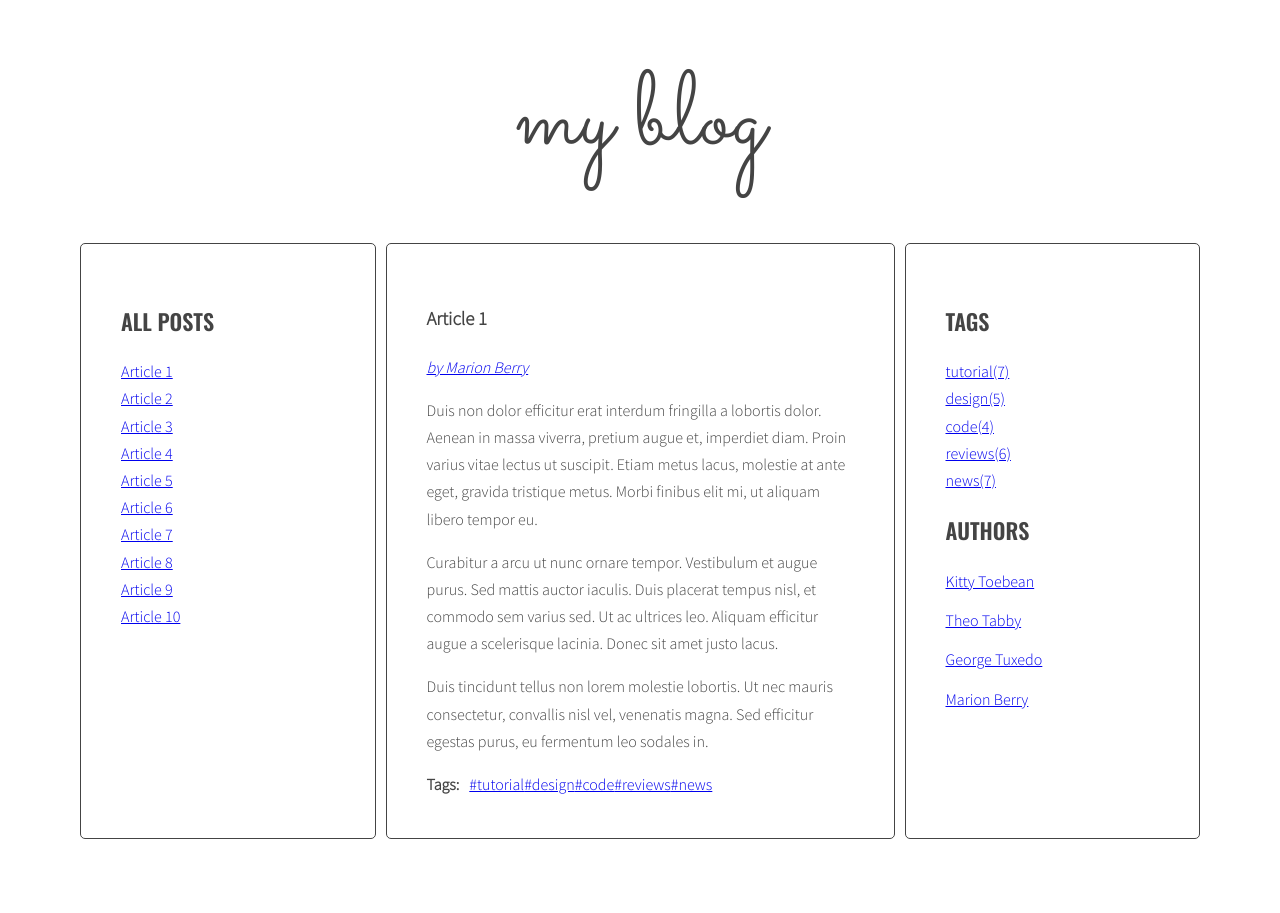
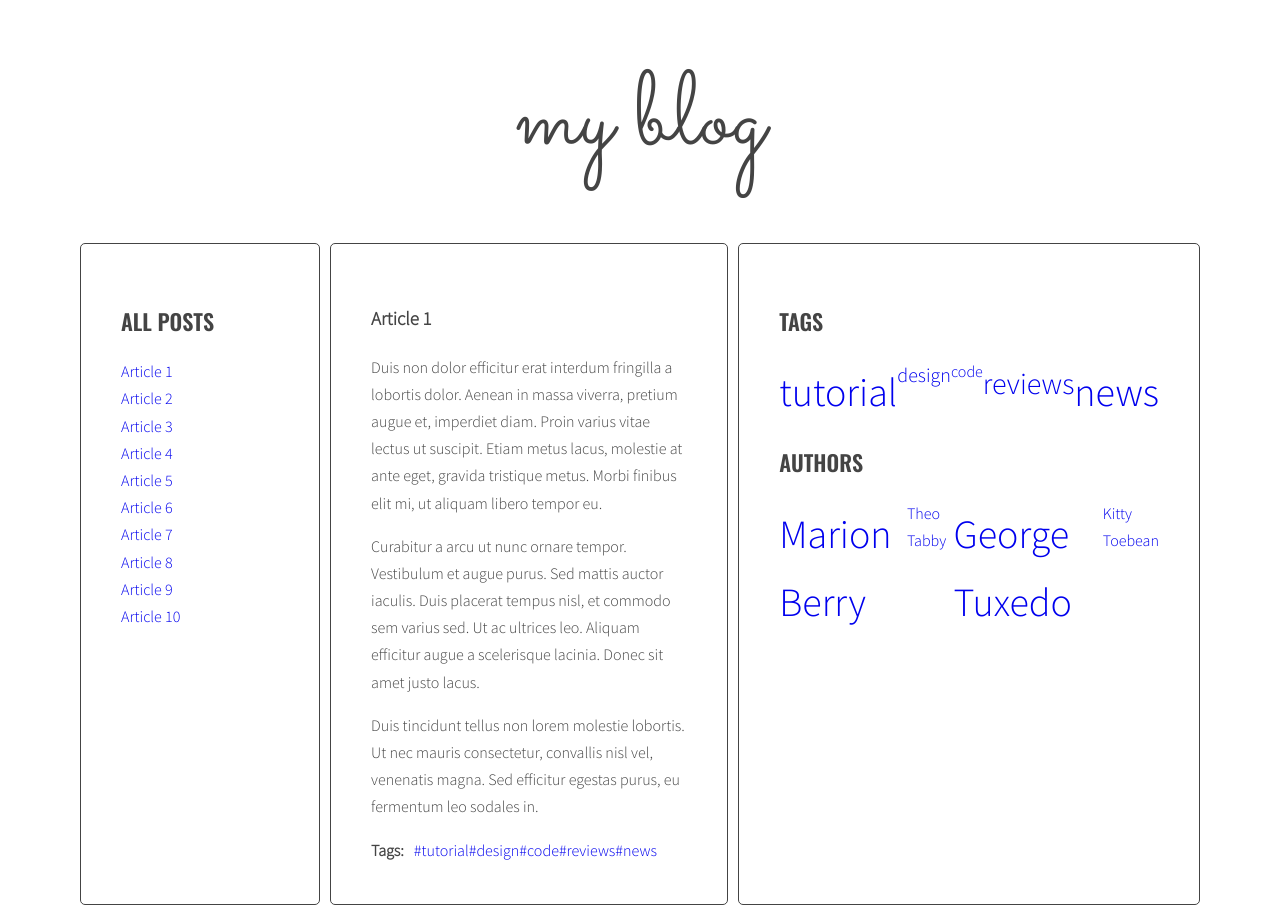
Before and after one commit to MarcinMathea/javascript-blog, a website: page index.html in a window 1280 px wide. Before the commit the page ends 847 px from the top, so only its background shows below. Drawn offline with nearby package versions, Linux system fonts and the light colour scheme.

Commit message:
authors and tags cloud

```diff
--- a/index.html
+++ b/index.html
@@ -185,26 +185,6 @@
             </ul>
             <h2 class="section-title">Authors</h2>
             <ul class="list authors">
-              <li>
-                <a href="#">
-                  <span class="author-name">Kitty Toebean</span>
-                </a>
-              </li>
-              <li>
-                <a href="#">
-                  <span class="author-name">Theo Tabby</span>
-                </a>
-              </li>
-              <li>
-                <a href="#">
-                  <span class="author-name">George Tuxedo</span>
-                </a>
-              </li>
-              <li>
-                <a href="#">
-                  <span class="author-name">Marion Berry</span>
-                </a>
-              </li>
             </ul>
           </aside>
         </main>
--- a/js/script.js
+++ b/js/script.js
@@ -22,6 +22,9 @@
     const optTitleListSelector = '.titles';
     const optArticleTagsSelector = '.post-tags .list';
     const optArticleAuthorSelector = '.post-author';
+    const optAuthorsListSelector = '.authors';
+    const optCloudClassPrefix = 'tag-size-';
+    const optCloudClassCount = 5;
 
     function generateTitleLinks(customSelector = '') {
         const titleList = document.querySelector(optTitleListSelector);
@@ -41,7 +44,6 @@
         for (let link of links) {
             link.addEventListener('click', titleClickHandler);
         }
-        console.log('articles');
     }
     generateTitleLinks();
 
@@ -56,6 +58,11 @@
       }
       return params;
   }
+
+    function calculateTagClass(count, params) {
+      const classNumber = Math.floor( ( (count - params.min) / (params.max - params.min) ) * optCloudClassCount + 1 );
+      return optCloudClassPrefix + classNumber;
+    }
 
     function generateTags() {
         let allTags = {};
@@ -84,7 +91,7 @@
         let allTagsHTML = '';
 
         for(let tag in allTags){
-          allTagsHTML += '<li><a href="#' + tag + '">' + tag + '('+ allTags[tag] + ')</></li>';
+          allTagsHTML += '<li><a href="#' + tag + '" class="' + calculateTagClass(allTags[tag], tagsParams) + '">' + tag + '</></li>';
         }
         tagList.innerHTML = allTagsHTML;
     }
@@ -121,11 +128,10 @@
     addClickListenersToTags();
 
     function generateAuthor() {
-
+        let allAuthors = {};
         const articles = document.querySelectorAll(optArticleSelector);
 
         for (let article of articles) {
-            const authorList = article.querySelector(optArticleAuthorSelector);
             let html = ' ';
             const articleAuthors = article.getAttribute('data-author');
             const articleAuthorsArray = articleAuthors.split();
@@ -133,9 +139,21 @@
             for (let author of articleAuthorsArray) {
                 const linkHTML = '<a href="#author-' + author.replace(' ', '-') + '">by ' + author + '</a>';
                 html = html + linkHTML;
+                if(!allAuthors.hasOwnProperty(author)){
+                  allAuthors[author] = 1;
+                } else {
+                  allAuthors[author]++;
+                }
             }
+            const authorList = document.querySelector(optAuthorsListSelector);
+            const tagsParams = calculateTagsParams(allAuthors);
+            console.log('authorsParams:', tagsParams);
+            let allAuthorsHTML = '';
 
-            authorList.innerHTML = html;
+            for(let author in allAuthors){
+              allAuthorsHTML += '<li><a href="#' + author + '" class="' + calculateTagClass(allAuthors[author], tagsParams) + '">' + author + '</></li>';
+            }
+            authorList.innerHTML = allAuthorsHTML;
         }
     }
 
@@ -148,8 +166,6 @@
         const href = clickedElement.getAttribute('href');
         const author = href.replace('#author-', '').replace('-', ' ');
         const activeAuthors = document.querySelectorAll('a.active[href^="' + href + '"]');
-        console.log(activeAuthors);
-        console.log(href);
 
         for (let activeAuthor of activeAuthors) {
             activeAuthor.classList.remove('active');
@@ -160,7 +176,6 @@
         for (let authorLink of authorLinks) {
             authorLink.classList.add('active');
         }
-          console.log(author);
         generateTitleLinks('[data-author="' + author + '"]');
 
     }
@@ -170,7 +185,6 @@
         for (let link of links) {
             link.addEventListener('click', authorClickHandler);
         }
-        console.log('cli');
     }
 
     addClickListenersToAuthors();
--- a/package.json
+++ b/package.json
@@ -12,7 +12,7 @@
     "test:html": "globstar nu-html-checker *.html",
     "test:js": "eslint js/",
     "test:scss": "stylelint sass/",
-    "build": "npm-run-all build:* test",
+    "build": "npm-run-all build:*",
     "build:sass": "node-sass --output-style compact -o css sass",
     "build:autoprefixer": "autoprefixer-cli css/style.css",
     "build-dev": "npm-run-all build-dev:sass build:autoprefixer",
--- a/sass/style.scss
+++ b/sass/style.scss
@@ -13,6 +13,7 @@ $font-text: 'Source Sans Pro', sans-serif;
 
 *, *::before, *::after {
   box-sizing: border-box;
+  text-decoration: none;
 }
 
 body {
@@ -118,3 +119,27 @@ body {
     margin: 0 10px 0 0;
   }
 }
+ul.list.tags{
+  display: inline-flex;
+}
+ul.list.authors{
+  display: inline-flex;
+}
+.tag-size-1{
+  font-size: 16px;
+}
+.tag-size-2{
+  font-size: 20px;
+}
+.tag-size-3{
+  font-size: 26px;
+}
+.tag-size-4{
+  font-size: 30px;
+}
+.tag-size-5{
+  font-size: 36px;
+}
+.tag-size-6{
+  font-size: 40px;
+}
```
Also changed, not shown: css/style.css, 1 other file.
